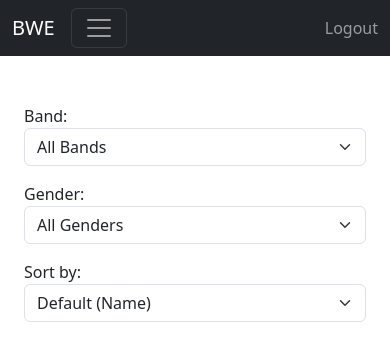
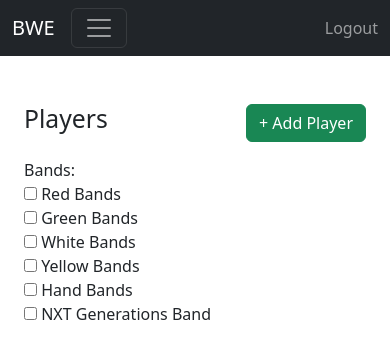
Before and after one commit to bhadrinath95/wrestling, a Django app: page /academy/players/images/ in a window 390 px wide. Shown: the top 343 px of the page. Run offline with Django 5.2, Linux system fonts and the light colour scheme; a user stored in the database is signed in; data comes from the database, SQL or seed files in the repository; both versions use the stored data as it was after the commit; parts of the project's set-up code (start-up, migrations or seed data) failed here and were passed over; some libraries are stand-ins or nearby versions.

Commit message:
second commit

```diff
--- a/academy/forms.py
+++ b/academy/forms.py
@@ -16,25 +16,33 @@ class ChampionshipForm(forms.ModelForm):
         model = Championship
         fields = '__all__'
 
+    def __init__(self, *args, **kwargs):
+        super().__init__(*args, **kwargs)
+        self.fields['player'].queryset = Player.objects.all().order_by('name')
+
 class RuleForm(forms.ModelForm):
     class Meta:
         model = Rule
         fields = '__all__'
 
 class PlayerFilterForm(forms.Form):
-    band = forms.ModelChoiceField(
+    bands = forms.ModelMultipleChoiceField(
         queryset=Band.objects.all(),
         required=False,
-        empty_label="All Bands",
-        widget=forms.Select(attrs={"class": "form-select", "onchange": "this.form.submit();"})
+        widget=forms.CheckboxSelectMultiple(
+            attrs={"onchange": "this.form.submit();"}
+        )
     )
-
     gender = forms.ChoiceField(
         choices=[("", "All Genders")] + list(Player.GENDER_CHOICES),
         required=False,
         widget=forms.Select(attrs={"class": "form-select", "onchange": "this.form.submit();"})
     )
-
+    is_champion = forms.BooleanField(
+        label="Only Champions",
+        required=False,
+        widget=forms.CheckboxInput(attrs={"onchange": "this.form.submit();"})
+    )
     sort_by = forms.ChoiceField(
         choices=[
             ("", "Default (Name)"),
@@ -42,7 +50,7 @@ class PlayerFilterForm(forms.Form):
             ("-name", "Name (Z-A)"),
             ("wins", "Wins (Low → High)"),
             ("-wins", "Wins (High → Low)"),
-             ("winningpercentage", "Win % (Low → High)"),
+            ("winningpercentage", "Win % (Low → High)"),
             ("-winningpercentage", "Win % (High → Low)"),
             ("matchesplayed", "Matches (Low → High)"),
             ("-matchesplayed", "Matches (High → Low)"),
--- a/academy/models.py
+++ b/academy/models.py
@@ -6,6 +6,7 @@ class Band(models.Model):
     name = models.CharField(max_length=200)
     networth = models.FloatField(default=0)
     image_url = models.CharField(max_length=120, null=True, blank=True)
+    emoji = models.CharField(max_length=5, null=True, blank=True)
 
     def __str__(self):
         return self.name
@@ -92,3 +93,13 @@ class Rule(models.Model):
 
     def __str__(self):
         return self.name
+
+class Auction(models.Model):
+    player = models.ForeignKey("Player", on_delete=models.CASCADE, related_name="auctions")
+    from_band = models.ForeignKey("Band", on_delete=models.SET_NULL, null=True, blank=True, related_name="auctions_from")
+    to_band = models.ForeignKey("Band", on_delete=models.SET_NULL, null=True, blank=True, related_name="auctions_to")
+    price = models.FloatField()  # player's networth used in auction
+    date = models.DateTimeField(auto_now_add=True)
+
+    def __str__(self):
+        return f"Auction: {self.player.name} from {self.from_band} → {self.to_band} for {self.price}"
--- a/academy/urls.py
+++ b/academy/urls.py
@@ -16,6 +16,7 @@ urlpatterns = [
     path('players/<int:pk>/view/', views.player_view, name='player-view'),
     path('players/<int:pk>/edit/', views.player_update, name='player-update'),
     path('players/<int:pk>/delete/', views.player_delete, name='player-delete'),
+    path('players/<int:pk>/auction/', views.player_auction, name='player-auction'),
 
     # Championship
     path('championship/', views.championship_list, name='championship-list'),
--- a/academy/views.py
+++ b/academy/views.py
@@ -1,8 +1,11 @@
 from django.shortcuts import render, get_object_or_404, redirect
-from .models import Band, Player, Championship, Rule
+from .models import Band, Player, Championship, Rule, Auction
 from .forms import BandForm, PlayerForm, ChampionshipForm, PlayerFilterForm, RuleForm
 from django.urls import reverse
 from django.contrib.auth.decorators import login_required
+from django.contrib import messages
+from django.db import transaction
+import random
 
 def home_view(request):
     return render(request, 'base.html', {})
@@ -58,12 +61,15 @@ def band_delete(request, pk):
 def get_player_object_list(form):
     players = Player.objects.all().order_by("name")
     if form.is_valid():
-        band = form.cleaned_data.get("band")
+        bands = form.cleaned_data.get("bands")
         gender = form.cleaned_data.get("gender")
         sort_by = form.cleaned_data.get("sort_by")
+        is_champion = form.cleaned_data.get("is_champion")
 
-        if band:
-            players = players.filter(band=band)
+        if is_champion:
+            players = players.filter(championship__isnull=False)
+        if bands:
+            players = players.filter(band__in=bands)
         if gender:
             players = players.filter(gender=gender)
         if sort_by:
@@ -118,6 +124,43 @@ def player_update(request, pk):
     return render(request, 'form.html', {'form': form, "form_name": form_name, 'list_url': reverse('player-list'), })
 
 @login_required
+def player_auction(request, pk):
+    player = get_object_or_404(Player, pk=pk)
+
+    if player.band is None or player.band.name != "NXT Generations Band":
+        message = "This player is not eligible for auction (not in NXT Generations Band)."
+        return render(request, 'academy/players/player_view.html', {'instance': player, 'message': message})
+
+    min_networth = (2 / 3) * player.networth
+    eligible_bands = Band.objects.exclude(name="NXT Generations Band").filter(networth__gte=min_networth)
+
+    if not eligible_bands.exists():
+        message = "No eligible band found for this auction."
+        return render(request, 'academy/players/player_view.html', {'instance': player, "message": message})
+
+    selected_band = random.choice(list(eligible_bands))
+    old_band = player.band
+
+    with transaction.atomic():
+        player.band = selected_band
+        player.save()
+
+        selected_band.networth -= player.networth
+        selected_band.save()
+
+        Auction.objects.create(
+            player=player,
+            from_band=old_band,
+            to_band=selected_band,
+            price=player.networth,
+        )
+
+    message = f"{player.name} auctioned from {old_band.name} to {selected_band.name}!. Remaining Band Networth: {selected_band.networth:.2f}."
+
+    return render(request, 'academy/players/player_view.html', {'instance': player, "message": message})
+
+
+@login_required
 def player_delete(request, pk):
     instance = get_object_or_404(Player, pk=pk)
     if request.method == "POST":
@@ -145,7 +188,7 @@ def band_view(request, pk):
 @login_required
 def player_view(request, pk):
     instance = get_object_or_404(Player, pk=pk)
-    return render(request, 'academy/view.html', {'instance': instance})
+    return render(request, 'academy/players/player_view.html', {'instance': instance})
 
 @login_required
 def championship_detail(request, pk):
--- a/match/utils.py
+++ b/match/utils.py
@@ -3,6 +3,8 @@ from academy.models import Championship
 from django.core.paginator import Paginator, PageNotAnInteger, EmptyPage
 
 def generate_winner(match):
+    print(match)
+
     if not match.winner:
         player_1 = match.player_1
         player_2 = match.player_2
--- /dev/null
+++ b/templates/academy/players/partials/player_filter.html
@@ -0,0 +1,20 @@
+<form method="get" class="mb-4">
+<div class="row g-3">
+    <div class="col-12 col-md-4 col-lg-3">
+    {{ form.bands.label_tag }}
+    {{ form.bands }}
+    </div>
+    <div class="col-12 col-md-4 col-lg-3">
+    {{ form.gender.label_tag }}
+    {{ form.gender }}
+    </div>
+    <div class="col-12 col-md-4 col-lg-3">
+    {{ form.is_champion.label_tag }}
+    {{ form.is_champion }}
+    </div>
+    <div class="col-12 col-md-4 col-lg-3">
+    {{ form.sort_by.label_tag }}
+    {{ form.sort_by }}
+    </div>
+</div>
+</form>
--- a/templates/academy/players/player_image.html
+++ b/templates/academy/players/player_image.html
@@ -4,23 +4,12 @@
 {% block content %}
 <div class="container py-4">
 
+  <div class="d-flex justify-content-between align-items-center mb-3">
+    <h2>Players</h2>
+    <a href="{% url 'player-create' %}" class="btn btn-success">+ Add Player</a>
+  </div>
   <!-- Filter Form -->
-  <form method="get" class="mb-4">
-    <div class="row g-3">
-      <div class="col-12 col-md-4 col-lg-3">
-        {{ form.band.label_tag }}
-        {{ form.band }}
-      </div>
-      <div class="col-12 col-md-4 col-lg-3">
-        {{ form.gender.label_tag }}
-        {{ form.gender }}
-      </div>
-      <div class="col-12 col-md-4 col-lg-3">
-        {{ form.sort_by.label_tag }}
-        {{ form.sort_by }}
-      </div>
-    </div>
-  </form>
+  {% include "academy/players/partials/player_filter.html" %}
 
   <!-- Players Grid -->
   {% if players %}
--- a/templates/matches/tournament/tournament_match_setup_form.html
+++ b/templates/matches/tournament/tournament_match_setup_form.html
@@ -2,7 +2,7 @@
 {% block style %}
     .player-grid {
       display: grid;
-      grid-template-columns: repeat(auto-fill, minmax(150px, 1fr));
+      grid-template-columns: repeat(auto-fill, minmax(250px, 1fr));
       gap: 10px;
     }
     .player-item {
```
Also changed, not shown: match/forms.py (+14 -2 lines), match/views.py (+25 -3 lines), templates/academy/players/player_list.html (+1 -11 lines), templates/academy/players/player_view.html (added, +74 -0 lines), templates/matches/singlematch/singlematch_list.html (+13 -0 lines), academy/migrations/0017_band_emoji.py (added), academy/migrations/0018_alter_band_emoji.py (added), academy/migrations/0019_auction.py (added), db.sqlite3.
